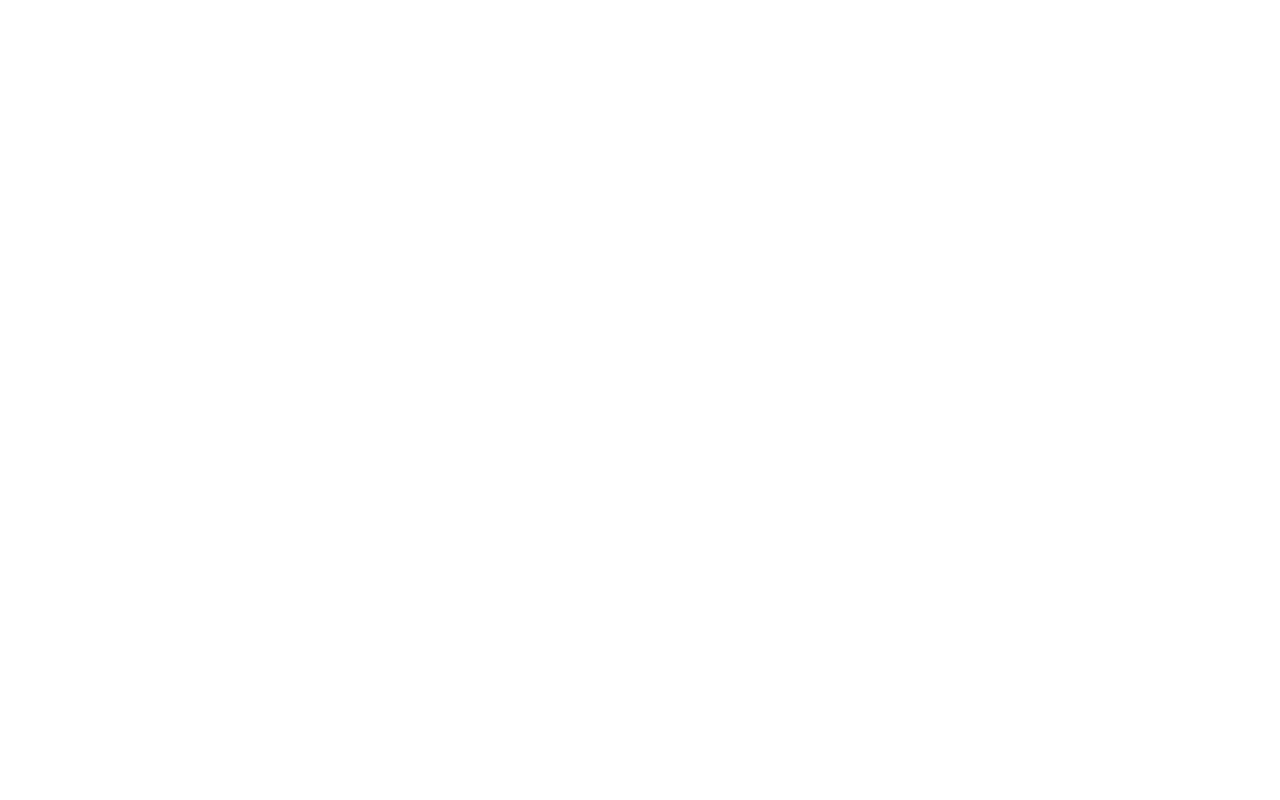
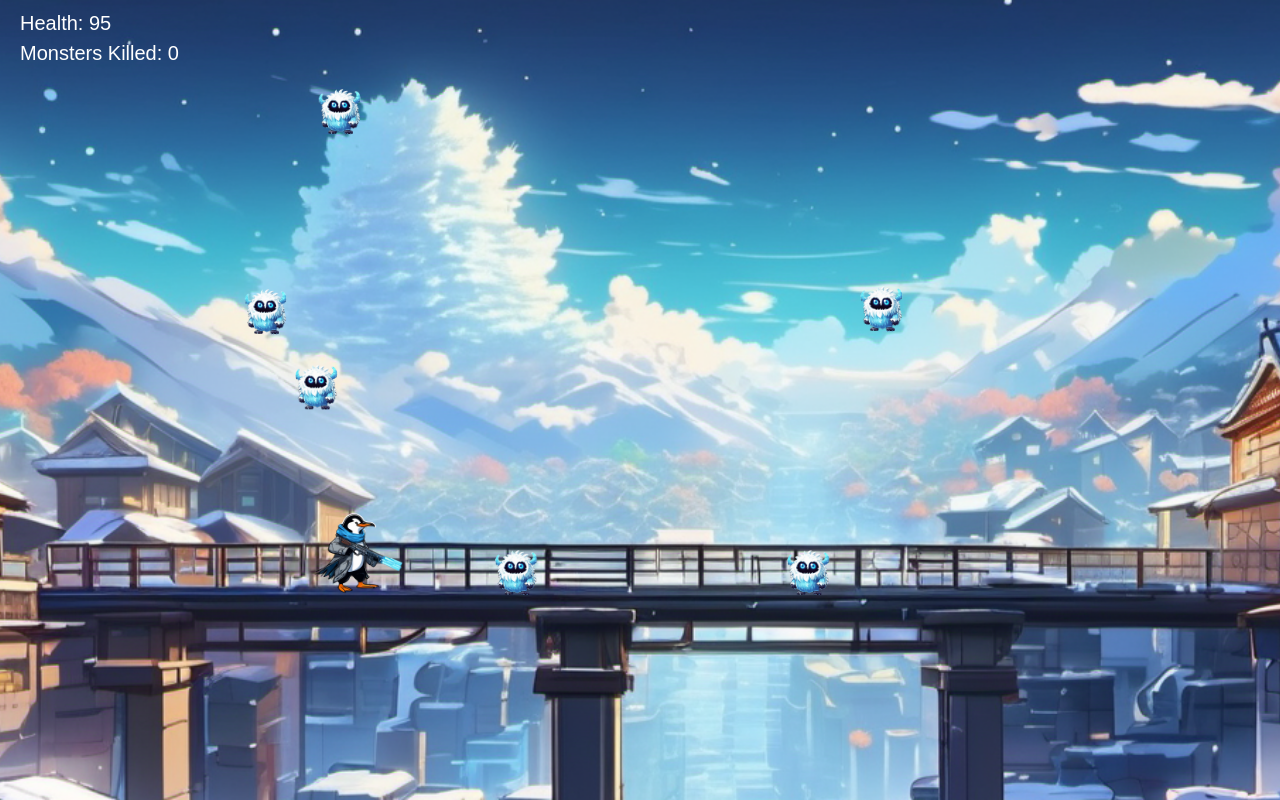
Before and after one commit to SangwanNishant/Mini-Jam-173-Submission, a website: page public/hard-game.html in a window 1280 px wide. Drawn offline with Linux system fonts and the light colour scheme.

Commit message:
hard level done
core game functionality has be completed

```diff
--- a/public/easy-game.css
+++ b/public/easy-game.css
@@ -1,9 +1,6 @@
 body{
     margin: 0;
     padding: 0;
-    background: url('Assets/bg3.png') no-repeat center center fixed; /* Background image */
-    background-size: cover; /* Make sure the image covers the entire screen */
-    background-position: center; /* Ensure the image is centered */
     overflow: hidden;  /* Remove scrollbars */
 }
 #gameCanvas {
--- a/public/hard-game.css
+++ b/public/hard-game.css
@@ -0,0 +1,11 @@
+body{
+    margin: 0;
+    padding: 0;
+    overflow: hidden;  /* Remove scrollbars */
+}
+#gameCanvas {
+    display: block;  /* Ensures no space around the canvas */
+    position: absolute;
+    top: 0;
+    left: 0;
+}
--- a/public/hard-game.html
+++ b/public/hard-game.html
@@ -0,0 +1,14 @@
+<!DOCTYPE html>
+<html lang="en">
+<head>
+    <meta charset="UTF-8">
+    <meta name="viewport" content="width=device-width, initial-scale=1.0">
+    <title>Monster Drop Mayhem</title>
+    <link rel="stylesheet" href="hard-game.css">
+</head>
+<body>
+    <canvas id="gameCanvas"></canvas>
+
+    <script src="hard-game.js"></script>
+</body>
+</html>
--- a/public/hard-game.js
+++ b/public/hard-game.js
@@ -0,0 +1,294 @@
+const canvas = document.getElementById("gameCanvas");
+const ctx = canvas.getContext("2d");
+
+// Set canvas size to the full window
+canvas.width = window.innerWidth;
+canvas.height = window.innerHeight;
+
+// Game constants and variables
+const BASE_PLAYER_SPEED = 6;
+const JUMP_FORCE = -28;
+const GRAVITY = 2.3;
+const BULLET_SPEED = 10;
+
+let playerHealth = 100;
+let level = 1;
+let monstersKilled = 0;
+let gameOver = false;
+let bullets = [];
+let monsters = [];
+let maxBullets = 8;
+let bulletReloading = false;
+let reloadTime = 220;
+let bulletsFired = 0;
+let batchReloading = false;
+
+const BATCH_SIZE = 5;
+const NORMAL_RELOAD_TIME = 220;
+const BATCH_RELOAD_TIME = 1450;
+
+let keys = {};
+
+// Player object
+const player = {
+    x: 300,
+    y: canvas.height * 0.76 - 110, // Correct spawn point
+    width: 110,
+    height: 110,
+    velocityY: 0,
+    jumping: false,
+    facing: "right",
+    image: new Image(),
+};
+
+// Load assets
+player.image.src = "Assets/player 1.png"; // Player image
+const monsterImage = new Image();
+monsterImage.src = "Assets/blue-monster.png"; // Monster image
+
+// Constants for monster behavior
+const MONSTER_STOP_Y = canvas.height * 0.76 - 60; // Y position where monsters stop falling
+
+// Functions
+
+function spawnMonster() {
+    const spawnX = Math.random() * (canvas.width - 50); // Spawn randomly on X-axis
+
+    const monster = {
+        x: spawnX,
+        y: 0, // Start from the top of the screen
+        width: 50,
+        height: 50,
+        speed: 2.9, // Slightly faster falling speed
+        attacking: false, // To check if it's started attacking
+    };
+
+    monsters.push(monster);
+}
+
+function shootBullet() {
+    if (bulletReloading || batchReloading || bullets.length >= maxBullets) return;
+
+    const bullet = {
+        x: player.facing === "right" ? player.x + player.width : player.x,
+        y: player.y + player.height / 2 - 5,
+        width: 20,
+        height: 10,
+        direction: player.facing === "right" ? 1 : -1,
+    };
+
+    bullets.push(bullet);
+    bulletsFired++;
+
+    // Check if a batch is completed
+    if (bulletsFired % BATCH_SIZE === 0) {
+        batchReloading = true;
+        setTimeout(() => {
+            batchReloading = false;
+        }, BATCH_RELOAD_TIME);
+    } else {
+        bulletReloading = true;
+        setTimeout(() => {
+            bulletReloading = false;
+        }, NORMAL_RELOAD_TIME);
+    }
+}
+
+function reloadBullets() {
+    if (bullets.length < maxBullets) {
+        const bulletsToReload = maxBullets - bullets.length;
+        for (let i = 0; i < bulletsToReload; i++) {
+            shootBullet();  // Refill the bullets
+        }
+    }
+}
+
+function updateBullets() {
+    bullets.forEach((bullet, index) => {
+        bullet.x += bullet.direction * BULLET_SPEED;
+
+        // Remove bullets that go off-screen
+        if (bullet.x < 0 || bullet.x > canvas.width) {
+            bullets.splice(index, 1);
+        }
+
+        // Check collision with monsters
+        monsters.forEach((monster, monsterIndex) => {
+            if (
+                bullet.x < monster.x + monster.width &&
+                bullet.x + bullet.width > monster.x &&
+                bullet.y < monster.y + monster.height &&
+                bullet.y + bullet.height > monster.y
+            ) {
+                bullets.splice(index, 1); // Remove bullet
+                monsters.splice(monsterIndex, 1); // Remove monster
+                monstersKilled++;
+            }
+        });
+    });
+}
+
+function updateMonsters() {
+    monsters.forEach((monster, index) => {
+        if (!monster.attacking) {
+            monster.y += monster.speed;
+            if (monster.y >= MONSTER_STOP_Y) {
+                monster.attacking = true;
+            }
+        }
+
+        if (monster.attacking) {
+            if (monster.x < player.x) {
+                monster.x += monster.speed;
+            } else if (monster.x > player.x) {
+                monster.x -= monster.speed;
+            }
+        }
+
+        // Check collision with the player
+        if (
+            player.x < monster.x + monster.width &&
+            player.x + player.width > monster.x &&
+            player.y < monster.y + monster.height &&
+            player.y + player.height > monster.y
+        ) {
+            monsters.splice(index, 1);
+            playerHealth -= 5;
+            if (playerHealth <= 0) gameOver = true;
+        }
+
+        if (monster.x < -monster.width || monster.x > canvas.width + monster.width || monster.y > canvas.height) {
+            monsters.splice(index, 1);
+        }
+    });
+}
+
+function drawPlayer() {
+    ctx.save();
+    if (player.facing === "left") {
+        ctx.scale(-1, 1);
+        ctx.drawImage(player.image, -player.x - player.width, player.y, player.width, player.height);
+    } else {
+        ctx.drawImage(player.image, player.x, player.y, player.width, player.height);
+    }
+    ctx.restore();
+}
+
+function drawBullets() {
+    bullets.forEach((bullet) => {
+        ctx.fillStyle = "red";
+        ctx.fillRect(bullet.x, bullet.y, bullet.width, bullet.height);
+    });
+}
+
+function drawMonsters() {
+    monsters.forEach((monster) => {
+        ctx.drawImage(monsterImage, monster.x, monster.y, monster.width, monster.height);
+    });
+}
+
+// Redirect to the win page after killing 100 monsters
+function checkWin() {
+    if (monstersKilled >= 100) {
+        window.location.href = '/win'; // Redirect to the win page
+    }
+}
+
+function updateDifficulty() {
+    if (monstersKilled % 5 === 0) {
+        monsterSpeed += 0.7;
+        monsterHealth += 1.25;
+    }
+}
+
+function gameloop() {
+    if (gameOver) {
+        alert("Game Over! Try Again.");
+        document.location.reload();
+        return;
+    }
+
+    ctx.clearRect(0, 0, canvas.width, canvas.height);
+
+    if (Math.random() * 100 < 1.5) spawnMonster();
+    updateBullets();
+    updateMonsters();
+
+    if (player.jumping) {
+        player.velocityY += GRAVITY;
+    }
+    player.y += player.velocityY;
+
+    if (player.y > canvas.height * 0.76 - 110) {
+        player.y = canvas.height * 0.76 - 110;
+        player.velocityY = 0;
+        player.jumping = false;
+    }
+
+    let movementSpeed = BASE_PLAYER_SPEED;
+
+    if (player.jumping) {
+        movementSpeed *= 2.25;
+    }
+
+    // Player movement logic with canvas boundaries
+    if (keys["ArrowLeft"] || keys["a"]) {
+        if (player.x > 170) { // Prevent moving left out of bounds
+            player.x -= movementSpeed;
+            player.facing = "left";
+        }
+    }
+
+    if (keys["ArrowRight"] || keys["d"]) {
+        if (player.x < canvas.width - player.width - 100) { // Prevent moving right out of bounds
+            player.x += movementSpeed;
+            player.facing = "right";
+        }
+    }
+
+    if ((keys["ArrowUp"] || keys["w"]) && !player.jumping) {
+        player.velocityY = JUMP_FORCE;
+        player.jumping = true;
+    }
+
+    drawPlayer();
+    drawBullets();
+    drawMonsters();
+
+    ctx.fillStyle = "white";
+    ctx.font = "20px Arial";
+    ctx.fillText(`Health: ${playerHealth}`, 20, 30);
+    ctx.fillText(`Monsters Killed: ${monstersKilled}`, 20, 60);
+
+    checkWin(); // Check for win condition
+
+    requestAnimationFrame(gameloop);
+}
+
+// Event listeners
+document.addEventListener("keydown", (e) => {
+    keys[e.key] = true;
+    if (e.key === " " || e.key === "z") shootBullet();
+    if (e.key === "r" || e.key === "R") reloadBullets(); // Reload bullets when 'R' is pressed
+});
+
+document.addEventListener("keyup", (e) => {
+    keys[e.key] = false;
+});
+
+const backgroundImage = new Image();
+backgroundImage.src = 'Assets/bg1.png';
+backgroundImage.onload = () => {
+     // Apply the background image to the body
+     document.body.style.backgroundImage = `url(${backgroundImage.src})`;
+     document.body.style.backgroundSize = "cover";  // Make the background image cover the whole screen
+     document.body.style.backgroundPosition = "center";  // Center the image
+     document.body.style.backgroundRepeat = "no-repeat";  // Prevent repeating the image
+
+     // Optionally, ensure the body takes full viewport height
+     document.body.style.height = "100vh";
+     document.body.style.margin = "0";  // Remove default body margin
+
+    // Once the background image is loaded, start the game loop
+    gameloop();
+};
--- a/public/medium-game.css
+++ b/public/medium-game.css
@@ -1,9 +1,6 @@
 body{
     margin: 0;
     padding: 0;
-    background: url('Assets/bg3.png') no-repeat center center fixed; /* Background image */
-    background-size: cover; /* Make sure the image covers the entire screen */
-    background-position: center; /* Ensure the image is centered */
     overflow: hidden;  /* Remove scrollbars */
 }
 #gameCanvas {
```
Also changed, not shown: public/easy-game.js (+16 -2 lines), public/medium-game.js (+19 -5 lines).
